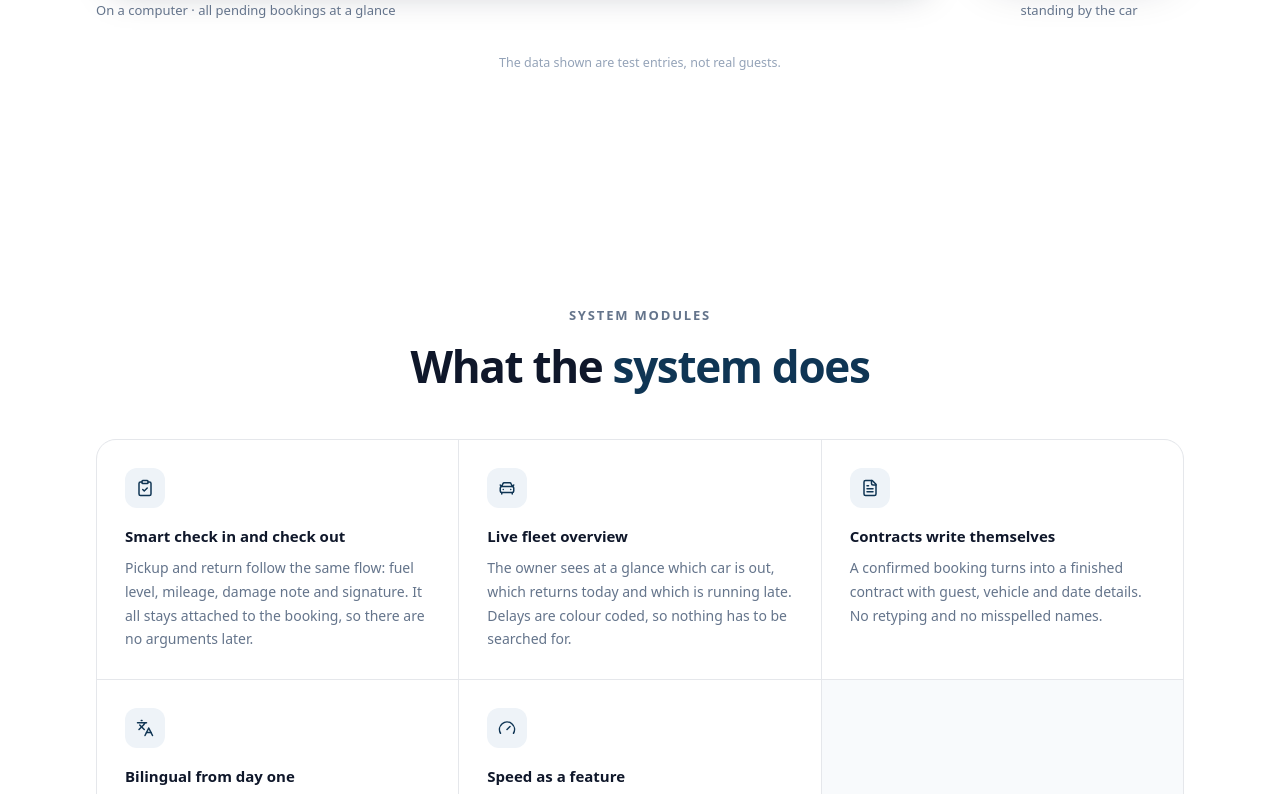
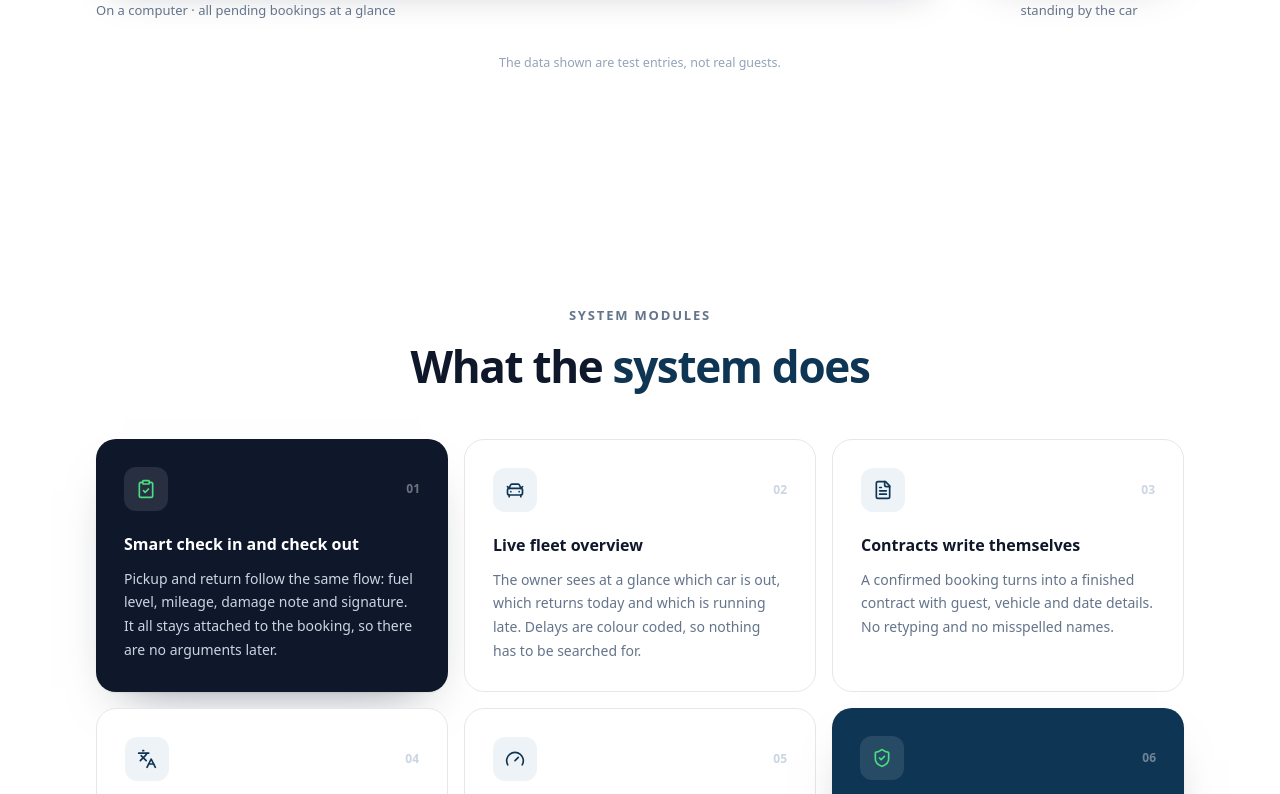
Before and after one commit to Bakeee99/mehiccdev, a Next.js app: page /maximum in a window 1280 px wide. Shown: the part 4229-5023 px from the top of the page. Built offline with nearby package versions, Linux system fonts and the light colour scheme.

Commit message:
feat: popunjena sekcija moduli u bojama palete

```diff
--- a/components/portfolio/MaximumCaseStudy.tsx
+++ b/components/portfolio/MaximumCaseStudy.tsx
@@ -2,7 +2,7 @@
 
 import { useState } from "react";
 import Image from "next/image";
-import { ArrowRight, ArrowUpRight, Star, Moon, Sun, Play, ClipboardCheck, CarFront, FileText, Languages, Gauge, type LucideIcon } from "lucide-react";
+import { ArrowRight, ArrowUpRight, Star, Moon, Sun, Play, ClipboardCheck, CarFront, FileText, Languages, Gauge, ShieldCheck, type LucideIcon } from "lucide-react";
 import { useLanguage } from "@/components/ui/LanguageProvider";
 import { Backdrop, Head, Fade, BrowserFrame, PhoneMockup, Lightbox, SOFT, type ZoomState } from "@/components/ui/kit";
 
@@ -66,6 +66,7 @@ const T = {
       { k: "pdf", t: "Ugovori se pišu sami", d: "Iz potvrđene rezervacije nastaje gotov ugovor s podacima gosta, vozila i termina. Bez prekucavanja i bez grešaka u imenima." },
       { k: "lang", t: "Dvojezično od prvog dana", d: "Domaći i strani gosti čitaju istu ponudu na svom jeziku." },
       { k: "speed", t: "Brzina kao funkcija", d: "Stranica se otvara ispod tri sekunde na mobilnoj mreži, jer gost koji čeka odlazi kod konkurencije." },
+      { k: "secure", t: "Provjere na serveru", d: "Ista pravila važe u pregledniku i na serveru, pa se dupla rezervacija ne može provući ni zaobilaznim putem." },
     ],
     ctaContact: "Pošaljite upit",
     watch: "Pogledajte sistem u pokretu",
@@ -131,6 +132,7 @@ const T = {
       { k: "pdf", t: "Contracts write themselves", d: "A confirmed booking turns into a finished contract with guest, vehicle and date details. No retyping and no misspelled names." },
       { k: "lang", t: "Bilingual from day one", d: "Local and foreign guests read the same offer in their own language." },
       { k: "speed", t: "Speed as a feature", d: "The page opens in under three seconds on mobile data, because a guest who waits goes to a competitor." },
+      { k: "secure", t: "Server-side checks", d: "The same rules apply in the browser and on the server, so a double booking cannot slip through a back door either." },
     ],
     ctaContact: "Send an inquiry",
     watch: "Watch the system in action",
@@ -150,7 +152,7 @@ const IMG = {
   admin: { light: "/portfolio/maximum-admin-desktop-svijetla.webp", dark: "/portfolio/maximum-admin-desktop-tamna.webp" },
   adminMob: { light: "/portfolio/maximum-admin-mob-svijetla.webp", dark: "/portfolio/maximum-admin-mob-tamna.webp" },
 };
-const MODULE_ICONS: Record<string, LucideIcon> = { checkin: ClipboardCheck, fleet: CarFront, pdf: FileText, lang: Languages, speed: Gauge };
+const MODULE_ICONS: Record<string, LucideIcon> = { checkin: ClipboardCheck, fleet: CarFront, pdf: FileText, lang: Languages, speed: Gauge, secure: ShieldCheck };
 
 type Copy = (typeof T)["bs"] | (typeof T)["en"];
 type Zoom = (z: ZoomState) => void;
@@ -329,18 +331,25 @@ function Modules({ d }: { d: Copy }) {
     <section className="relative bg-white">
       <div className="mx-auto max-w-6xl px-6 lg:px-8">
         <Head label={d.bentoLabel} h={d.bentoH1} accent={d.bentoH2} />
-        <ul className="mt-12 grid gap-px overflow-hidden rounded-[20px] border border-[#E5E7EB] bg-[#E5E7EB] sm:grid-cols-2 lg:grid-cols-3">
-          {d.modules.map((m) => {
+        <ul className="mt-12 grid gap-4 sm:grid-cols-2 lg:grid-cols-3">
+          {d.modules.map((m, i) => {
             const Icon = MODULE_ICONS[m.k];
+            const tone = i === 0 ? "navy" : i === d.modules.length - 1 ? "ocean" : "plain";
+            const dark = tone !== "plain";
             return (
-              <li key={m.k} className="bg-white p-6 sm:p-7">
-                <span className="grid h-10 w-10 place-items-center rounded-xl bg-[#EEF3F8] text-[#0F3554]"><Icon size={18} /></span>
-                <p className="mt-4 text-[15px] font-semibold text-[#0F172A]">{m.t}</p>
-                <p className="mt-1.5 text-[14px] leading-relaxed text-[#64748B]">{m.d}</p>
+              <li key={m.k}
+                  className={`rounded-[20px] p-6 sm:p-7 transition-[transform,border-color] duration-300 hover:-translate-y-0.5 ${
+                    tone === "navy" ? "bg-[#0F172A]" : tone === "ocean" ? "bg-[#0F3554]" : "border border-[#E5E7EB] bg-white hover:border-[#CBD5E1]"}`}
+                  style={dark ? { boxShadow: "0 1px 2px rgba(15,23,42,0.06), 0 24px 48px -28px rgba(15,23,42,0.5)" } : undefined}>
+                <div className="flex items-center justify-between">
+                  <span className={`grid h-11 w-11 place-items-center rounded-xl ${dark ? "bg-white/10 text-[#4ADE80]" : "bg-[#EEF3F8] text-[#0F3554]"}`}><Icon size={20} /></span>
+                  <span className={`text-[12px] font-semibold tabular-nums ${dark ? "text-white/40" : "text-[#CBD5E1]"}`}>{String(i + 1).padStart(2, "0")}</span>
+                </div>
+                <p className={`mt-5 text-[16px] font-semibold ${dark ? "text-white" : "text-[#0F172A]"}`}>{m.t}</p>
+                <p className={`mt-2 text-[14px] leading-relaxed ${dark ? "text-[#CBD5E1]" : "text-[#64748B]"}`}>{m.d}</p>
               </li>
             );
           })}
-          <li className="hidden lg:block bg-[#F8FAFC]" aria-hidden />
         </ul>
       </div>
     </section>
```
